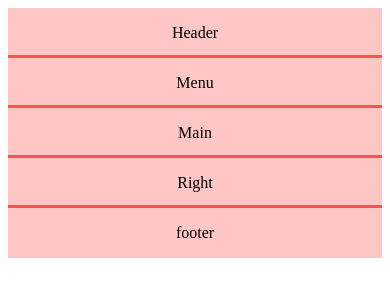
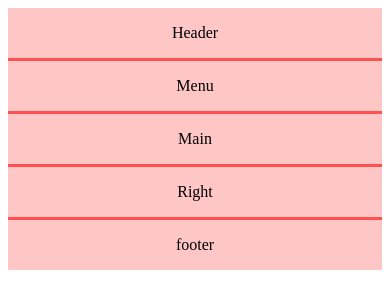
Before and after one commit to ThiryGaetan/HTML-CSS-P4-Ex3, a plain HTML site: page index.html in a window 390 px wide. Drawn offline with Linux system fonts and the light colour scheme.

Commit message:
removed border

```diff
--- a/assets/CSS/style.css
+++ b/assets/CSS/style.css
@@ -1,54 +1,42 @@
 #container {
     display: grid;
-    grid-template-columns: 20% 50% 30%;
+    grid-template-columns: 2fr 5fr 3fr;
     grid-template-rows: repeat(3, 50px);
+    grid-template-areas:
+        "header header header"
+        "menu main right"
+        "menu footer footer";
+    background-color: #ff5151;
+    gap: 3px;
 }
 .item {
     background-color: #ffc6c6;
     text-align: center;
 }
 .header {
-    grid-area: 1 / 1 / 1 / span 3;
-    border-bottom: 3px solid #ff5151 ;
+    grid-area: header;
 }
 .menu {
-    grid-area: 2 / 1 / span 3;
-    border-right: 3px solid #ff5151;
+    grid-area: menu;
 }
 .main {
-    grid-area: 2 / 2;
-    border-right: 3px solid #ff5151;
+    grid-area: main;
 }
 .right {
-    grid-area: 2 / 3;
+    grid-area: right;
 }
 .footer {
-    grid-column: 2 / span 3;
-    border-top: 3px solid #ff5151;
+    grid-column: footer;
 }
 @media screen and (max-width: 640px) {
     #container {
         grid-template-columns: auto;
         grid-template-rows: repeat(5, 50px);
-    }
-    .item {
-        grid-column: 1 / 1;
-        border: none;
-    }
-    .header {
-        grid-row: 1 / 1;
-        border-bottom: 3px solid #ff5151;
-    }
-    .menu {
-        grid-row: 2 / 2;
-        border-bottom: 3px solid #ff5151;
-    }
-    .main {
-        grid-row: 3 / 3;
-        border-bottom: 3px solid #ff5151;
-    }
-    .right {
-        grid-row: 4 / 4;
-        border-bottom: 3px solid #ff5151;
+        grid-template-areas:
+            "header"
+            "menu"
+            "main"
+            "right"
+            "footer";
     }
 }
```
